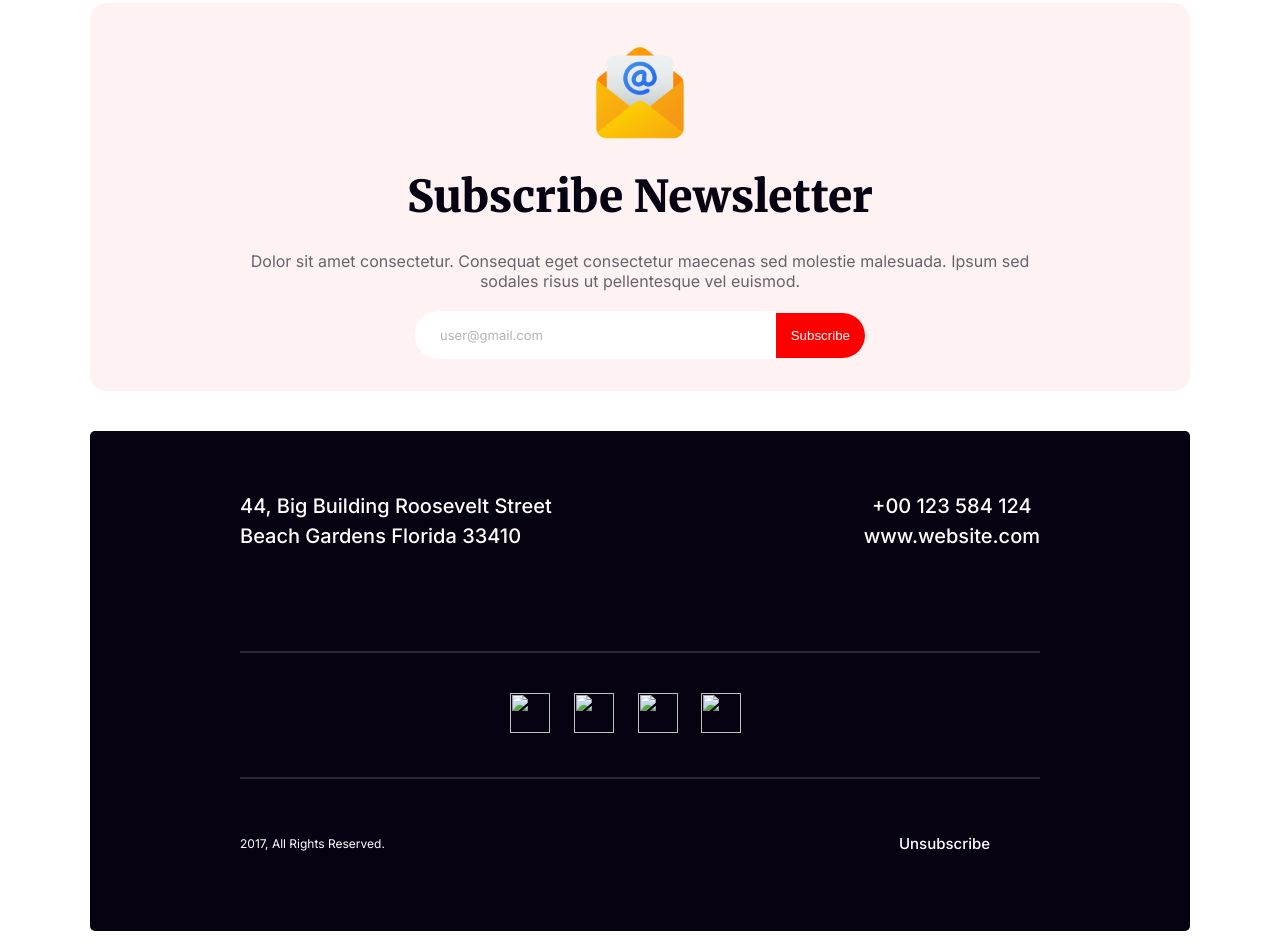
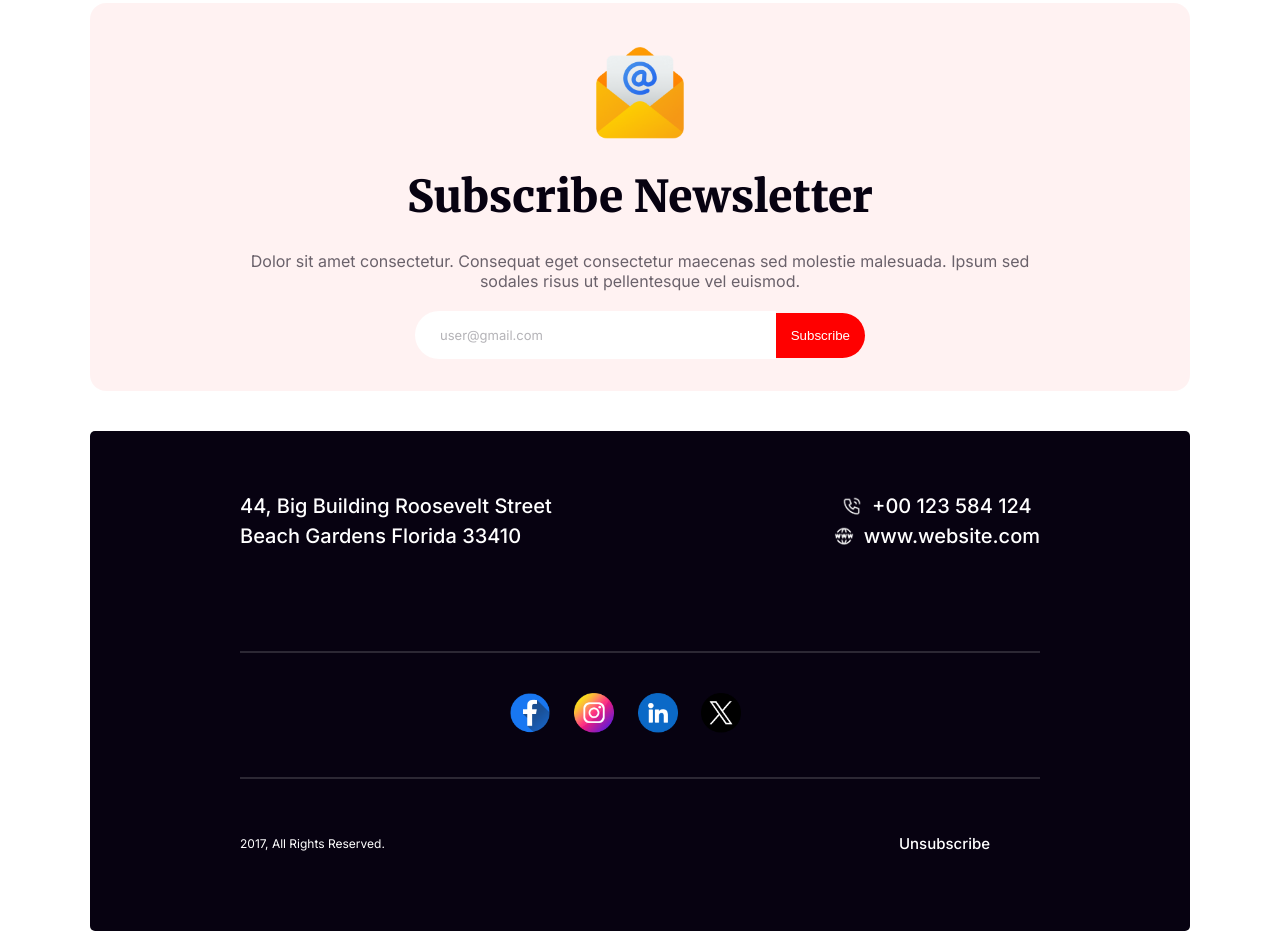
Before and after one commit to pro-majidul/Happy-new-year-project, a plain HTML site: page index.html in a window 1280 px wide. Shown: the part 4393-5344 px from the top of the page. Drawn offline with Linux system fonts and the light colour scheme; the site is published under a folder, as on GitHub Pages, so addresses that start at the root find nothing.

Commit message:
icons are added

```diff
--- a/index.html
+++ b/index.html
@@ -180,20 +180,20 @@
                 </div>
                 <div class="right-side">
                     <p>
-                        <img src="/icons/Call.png" alt="">
+                        <img src="icons/Call.png" alt="">
                         <a href="#">+00 123 584 124</a>
                     </p>
                     <p>
-                        <img src="/icons/Website.png" alt="">
+                        <img src="icons/Website.png" alt="">
                         <a href="#">www.website.com</a> </p>
                 </div>
             </div>
             <hr>
             <div class="footer-icon">
-                <img src="/icons/Facebook.png" alt="">
-                <img src="/icons/Instagram.png" alt="">
-                <img src="/icons/Linkedin.png" alt="">
-                <img src="/icons/Twitter.png" alt="">
+                <img src="icons/Facebook.png" alt="">
+                <img src="icons/Instagram.png" alt="">
+                <img src="icons/Linkedin.png" alt="">
+                <img src="icons/Twitter.png" alt="">
             </div>
             <hr>
             <div class="footer-text">
```
